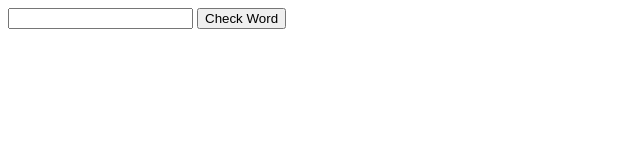
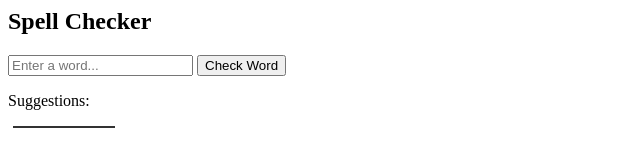
Before and after one commit to IMutsch53/spell-Checker, a plain HTML site: page index.html in a window 1280 px wide. Shown: the whole page, without its empty margins (0-640 px from the left). Drawn offline with Linux system fonts and the light colour scheme.

Commit message:
Update index.html

```diff
--- a/index.html
+++ b/index.html
@@ -1,7 +1,9 @@
+<link rel="stylesheet" href="style.css">
 <script src="spellChecker.js"></script>
-
-<input id="inputWord" type="text">
+<h2>Spell Checker</h2>
+<input id="inputWord" type="text" placeholder="Enter a word...">
 
 <button onclick="checkSpelling(document.getElementById('inputWord').value)">Check Word</button>
-
+<br>
+<p>Suggestions:</p>
 <div id="results"></div>
```
